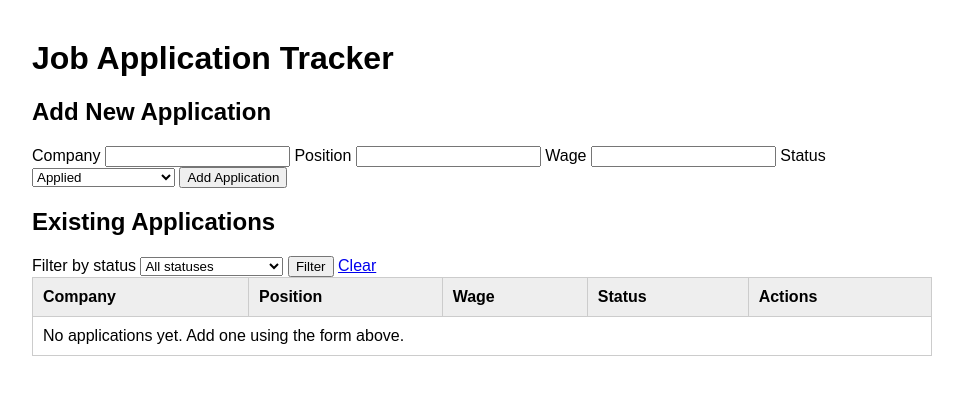
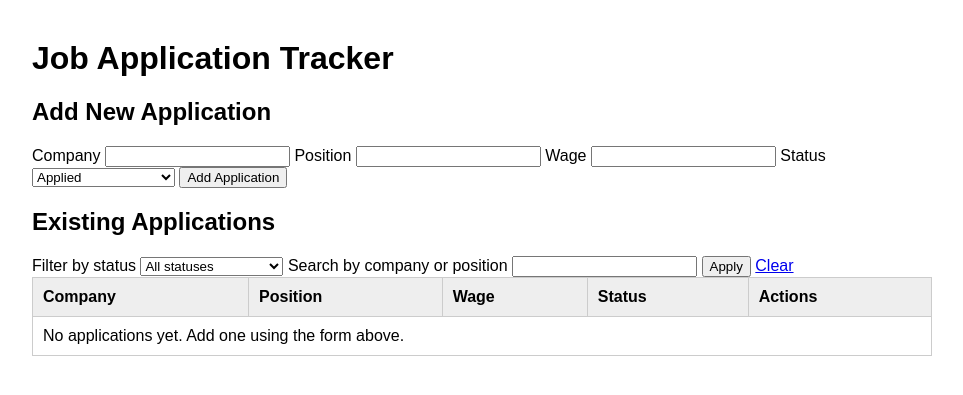
Before and after one commit to UniChen03/job_application_tracker, a Flask app: page / in a window 1280 px wide. Shown: the top 395 px of the page, without its empty margins (158-1121 px from the left). Run offline with Flask 3, Linux system fonts and the light colour scheme; data that the repository does not hold is empty.

Commit message:
Add application search and combined filtering

```diff
--- a/app.py
+++ b/app.py
@@ -55,31 +55,41 @@ def validate_application_form(form):
 def index():
     page_title = "Job Application Tracker"
     selected_status = request.args.get("status", "").strip()
+    search_keyword = request.args.get("search", "").strip()
 
     if selected_status and selected_status not in ALLOWED_STATUSES:
         return "Invalid application status.", 400
 
     connection = get_db_connection()
 
-    if selected_status:
-        applications = connection.execute(
-            """
+    query = """
             SELECT id, company, position, wage, status
             FROM applications
-            WHERE status = ?
-            ORDER BY id DESC
-            """,
-            (selected_status,),
-        ).fetchall()
+    """
+    conditions = []
+    parameters = []
 
-    else:
-        applications = connection.execute(
-            """
-            SELECT id, company, position, wage, status
-            FROM applications
-            ORDER BY id DESC
-            """
-        ).fetchall()
+    if selected_status:
+        conditions.append("status = ?")
+        parameters.append(selected_status)
+
+    if search_keyword:
+        search_pattern = f"%{search_keyword.lower()}%"
+
+        conditions.append(
+            "(LOWER(company) LIKE ? OR LOWER(position) LIKE ?)"
+        )
+        parameters.extend([search_pattern, search_pattern])
+
+    if conditions:
+        query += " WHERE " + " AND ".join(conditions)
+
+    query += " ORDER BY id DESC"
+
+    applications = connection.execute(
+        query,
+        tuple(parameters),
+    ).fetchall()
     connection.close()
 
     return render_template(
@@ -88,6 +98,7 @@ def index():
         applications=applications,
         selected_status=selected_status,
         status_options=sorted(ALLOWED_STATUSES),
+        search_keyword=search_keyword,
     )
 
 
--- a/templates/index.html
+++ b/templates/index.html
@@ -75,7 +75,16 @@
                 {% endfor %}
             </select>
 
-            <button type="submit">Filter</button>
+            <label for="search-keyword">Search by company or position</label>
+
+            <input
+                type="text"
+                id="search-keyword"
+                name="search"
+                value="{{ search_keyword }}"
+                maxlength="127"
+            >
+            <button type="submit">Apply</button>
             <a href="{{ url_for('index') }}">Clear</a>
         </form>
 
@@ -247,8 +256,12 @@
                 {% else %}
                     <tr>
                         <td colspan="5">
-                            {% if selected_status %}
+                            {% if selected_status and search_keyword %}
+                                No applications match the {{ selected_status }} status and keyword "{{ search_keyword }}".
+                            {% elif selected_status %}
                                 No applications match the {{ selected_status }} status.
+                            {% elif search_keyword %}
+                                No applications match the keyword "{{ search_keyword }}".
                             {% else %}
                                 No applications yet. Add one using the form above.
                             {% endif %}
```
Also changed, not shown: LEARNING_LOG.md (+2 -1 lines), PROJECT_STATUS.md (+2 -1 lines), tests/test_routes.py (+81 -0 lines), README.md.
